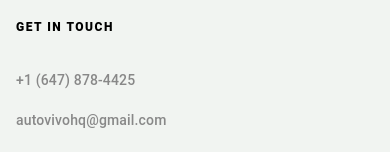
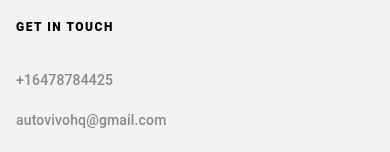
Before and after one commit to kunalSHU/auto-booking, a React (Create React App) app: page /booking-appointment in a window 390 px wide. Shown: the part 1902-2054 px from the top of the page. Built offline with nearby package versions, Linux system fonts and the light colour scheme.

Commit message:
added phone app feature

```diff
--- a/src/Components/AppFooter.tsx
+++ b/src/Components/AppFooter.tsx
@@ -21,6 +21,8 @@ const AppFooter: React.FC = () => {
   ];
 
   const siteMap = ['Home', 'Services', 'About', 'Reviews', 'Contact'];
+
+  const phoneNumber = '+16478784425';
 
   return (
     <Box
@@ -127,7 +129,9 @@ const AppFooter: React.FC = () => {
             </Typography>
             <Stack spacing={2.5}>
               <Typography variant="body2" sx={{ color: '#888', fontWeight: 500 }}>
-                +1 (647) 878-4425
+                <a href={`tel:${phoneNumber}`} className="phone-link">
+                  {phoneNumber}
+                </a>
               </Typography>
               <Typography variant="body2" sx={{ color: '#888', fontWeight: 500 }}>
                 autovivohq@gmail.com
--- a/src/pages/bookingappointment/appointmentSummary.tsx
+++ b/src/pages/bookingappointment/appointmentSummary.tsx
@@ -90,7 +90,6 @@ const AppointmentSummary: React.FC<IProps> = ({ onBack }) => {
                     }}
                 />
                 <Button
-                    fullWidth
                     variant="contained"
                     disabled={loading || !searchEmail}
                     sx={{
@@ -107,7 +106,7 @@ const AppointmentSummary: React.FC<IProps> = ({ onBack }) => {
                     }}
                     onClick={viewAppointment}
                 >
-                    {loading ? <CircularProgress size={24} sx={{ color: 'white' }} /> : 'SEARCH APPOINTMENT'}
+                    {loading ? <CircularProgress size={14} sx={{ color: 'white' }} /> : 'SEARCH APPOINTMENT'}
                 </Button>
             </Box>
 
```
